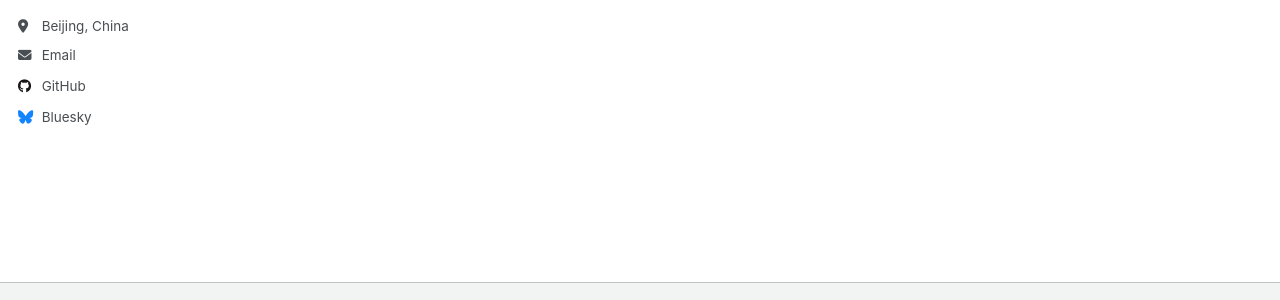
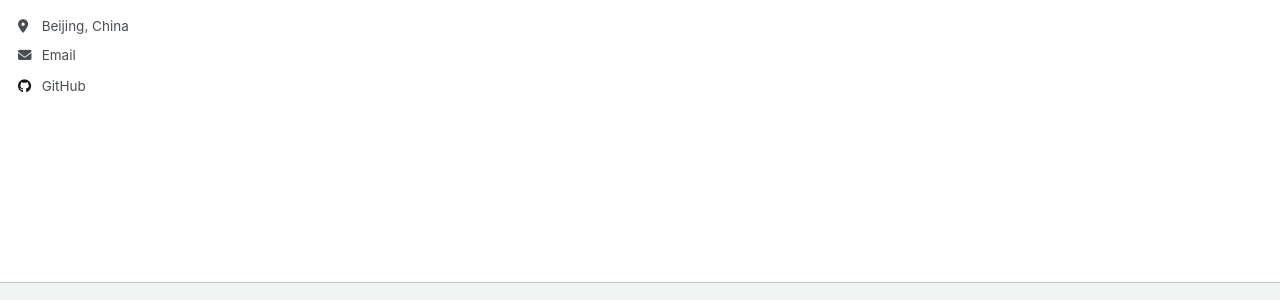
Before and after one commit to zhang019/zhang019.github.io, a Jekyll site: the page built from _pages/about.md, in a window 1280 px wide. Shown: the part 480-780 px from the top of the page. Built offline with Jekyll 4.4.1, drawn with Linux system fonts in a browser that asks for light colours; a script that is not in the unit is left out.

Commit message:
Update _config.yml

```diff
--- a/_config.yml
+++ b/_config.yml
@@ -30,7 +30,7 @@ author:
   location         : "Beijing, China"
   employer         :
   uri              : # URL
-  email            : "none@example.org"
+  email            : "2511110671@stu.pku.edu.cn"
 
   # Academic websites
   academia         : # URL
@@ -54,7 +54,7 @@ author:
 
   # Social media
   artstation       : # Username
-  bluesky          : "bsky.app" # Replace this with you Bluesky username
+  bluesky          : #"bsky.app" # Replace this with you Bluesky username
   facebook         : # Username
   flickr           : # Username
   foursquare       : # Username
```
